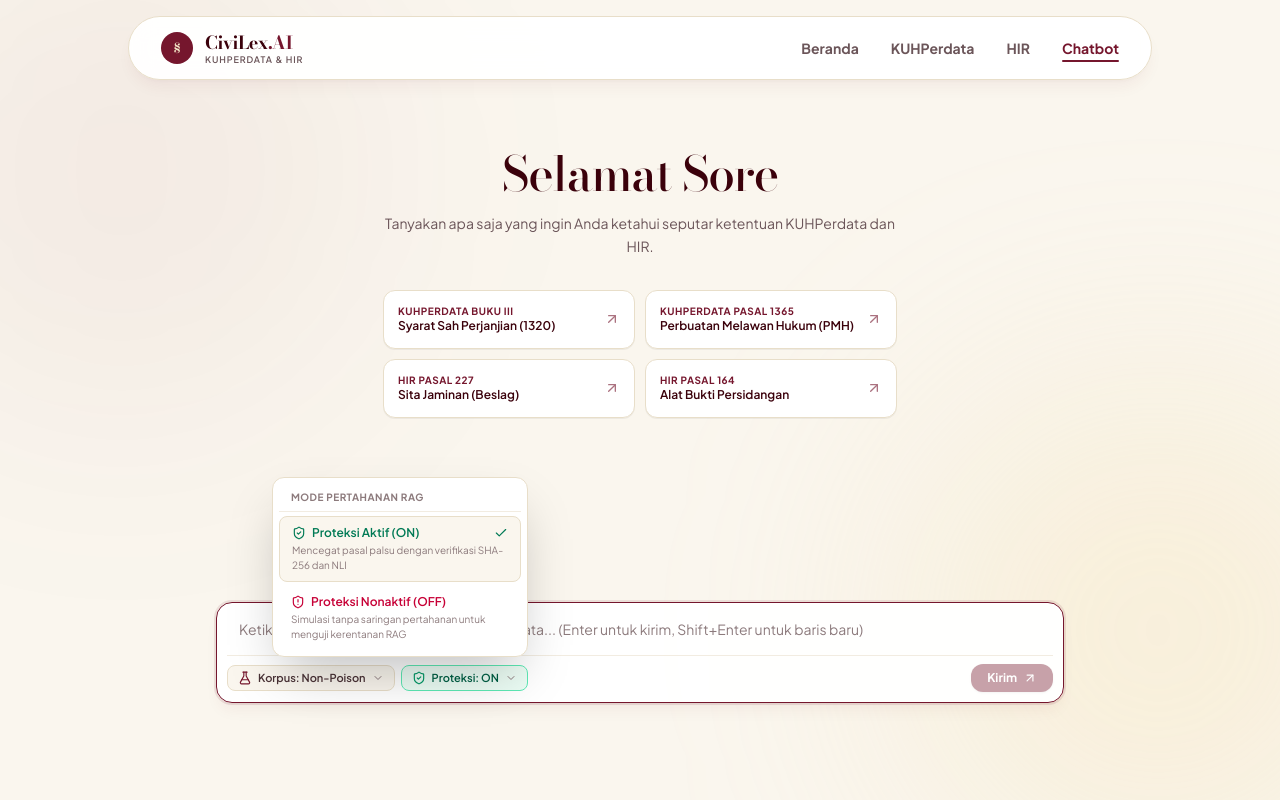
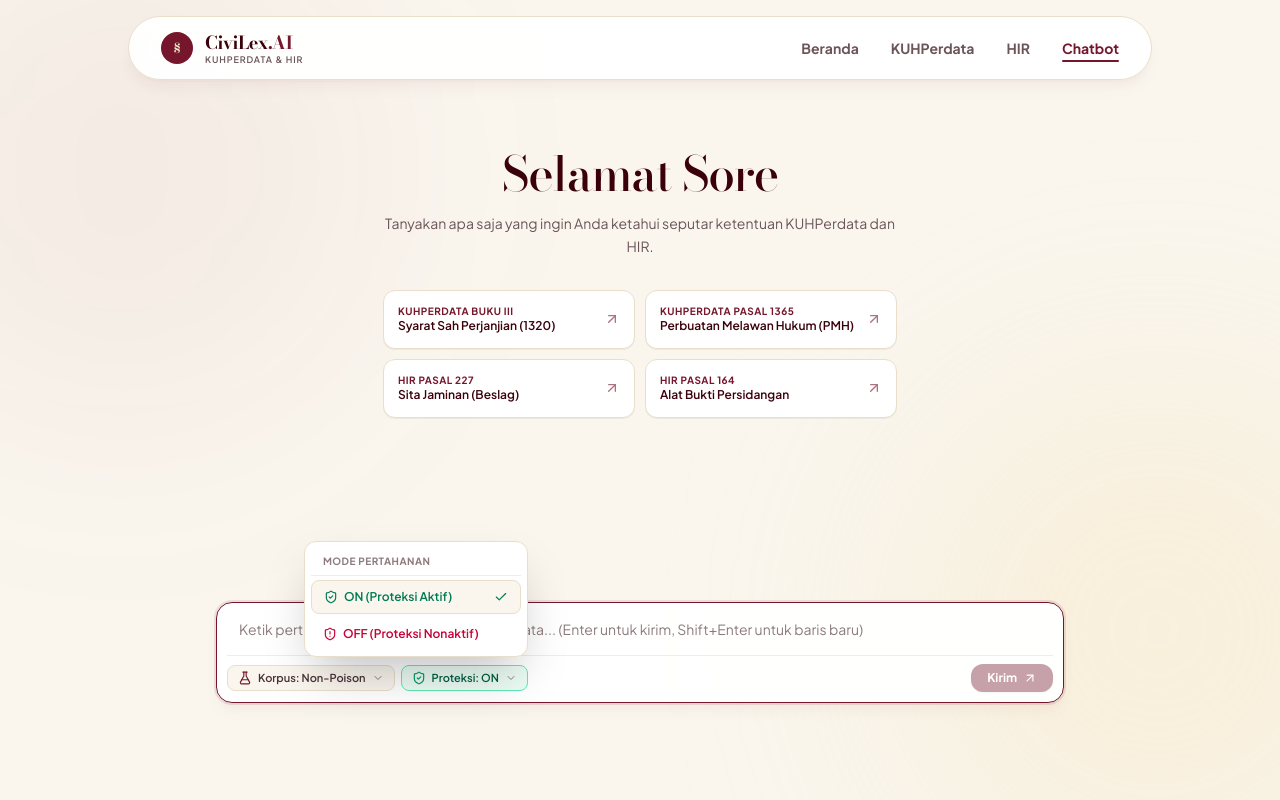
Before and after one commit to nisrinaatiqah/legal-rag-kuhperdata, a Next.js app in the folder perdata-app/: page /chat in a window 1280 px wide. Both pictures are taken after a click on the button "Proteksi: ON". Shown: the top 800 px of the page. Built offline with nearby package versions, Linux system fonts and the light colour scheme; a web font is replaced by a local one.

Commit message:
style(ui): update defense popover title to MODE PERTAHANAN, flip labels to ON (Proteksi Aktif)/OFF (Proteksi Nonaktif), remove subtitles

```diff
--- a/perdata-app/app/chat/page.tsx
+++ b/perdata-app/app/chat/page.tsx
@@ -463,9 +463,9 @@ function ChatContent() {
 
                 {/* Dropdown Menu Proteksi (Floating Above) */}
                 {showDefenseMenu && (
-                  <div className="absolute bottom-full mb-2 left-0 sm:left-auto sm:right-0 w-64 bg-white border border-[#E8DEC9] rounded-xl shadow-2xl p-1.5 z-50 flex flex-col gap-1">
+                  <div className="absolute bottom-full mb-2 left-0 sm:left-auto sm:right-0 w-56 bg-white border border-[#E8DEC9] rounded-xl shadow-2xl p-1.5 z-50 flex flex-col gap-1">
                     <div className="px-3 py-1.5 text-[10px] font-bold text-[#8C7A7C] uppercase tracking-wider border-b border-[#F2ECE1]">
-                      Mode Pertahanan RAG
+                      Mode Pertahanan
                     </div>
                     <button
                       type="button"
@@ -473,21 +473,16 @@ function ChatContent() {
                         setEnableDefense(true);
                         setShowDefenseMenu(false);
                       }}
-                      className={`flex flex-col text-left px-3 py-2 rounded-lg transition-all ${
+                      className={`flex items-center justify-between w-full px-3 py-2 rounded-lg transition-all ${
                         enableDefense
                           ? 'bg-[#FAF6EE] border border-[#E8DEC9]'
                           : 'hover:bg-[#FAF6EE]/60'
                       }`}
                     >
-                      <div className="flex items-center justify-between w-full">
-                        <span className="font-semibold text-xs text-emerald-700 flex items-center gap-1.5">
-                          <ShieldCheck className="w-3.5 h-3.5" /> Proteksi Aktif (ON)
-                        </span>
-                        {enableDefense && <Check className="w-3.5 h-3.5 text-emerald-700" />}
-                      </div>
-                      <span className="text-[10px] text-[#8C7A7C] mt-0.5">
-                        Mencegat pasal palsu dengan verifikasi SHA-256 dan NLI
+                      <span className="font-semibold text-xs text-emerald-700 flex items-center gap-1.5">
+                        <ShieldCheck className="w-3.5 h-3.5" /> ON (Proteksi Aktif)
                       </span>
+                      {enableDefense && <Check className="w-3.5 h-3.5 text-emerald-700" />}
                     </button>
                     <button
                       type="button"
@@ -495,21 +490,16 @@ function ChatContent() {
                         setEnableDefense(false);
                         setShowDefenseMenu(false);
                       }}
-                      className={`flex flex-col text-left px-3 py-2 rounded-lg transition-all ${
+                      className={`flex items-center justify-between w-full px-3 py-2 rounded-lg transition-all ${
                         !enableDefense
                           ? 'bg-[#FAF6EE] border border-[#E8DEC9]'
                           : 'hover:bg-[#FAF6EE]/60'
                       }`}
                     >
-                      <div className="flex items-center justify-between w-full">
-                        <span className="font-semibold text-xs text-rose-700 flex items-center gap-1.5">
-                          <ShieldAlert className="w-3.5 h-3.5" /> Proteksi Nonaktif (OFF)
-                        </span>
-                        {!enableDefense && <Check className="w-3.5 h-3.5 text-rose-700" />}
-                      </div>
-                      <span className="text-[10px] text-[#8C7A7C] mt-0.5">
-                        Simulasi tanpa saringan pertahanan untuk menguji kerentanan RAG
+                      <span className="font-semibold text-xs text-rose-700 flex items-center gap-1.5">
+                        <ShieldAlert className="w-3.5 h-3.5" /> OFF (Proteksi Nonaktif)
                       </span>
+                      {!enableDefense && <Check className="w-3.5 h-3.5 text-rose-700" />}
                     </button>
                   </div>
                 )}
```
